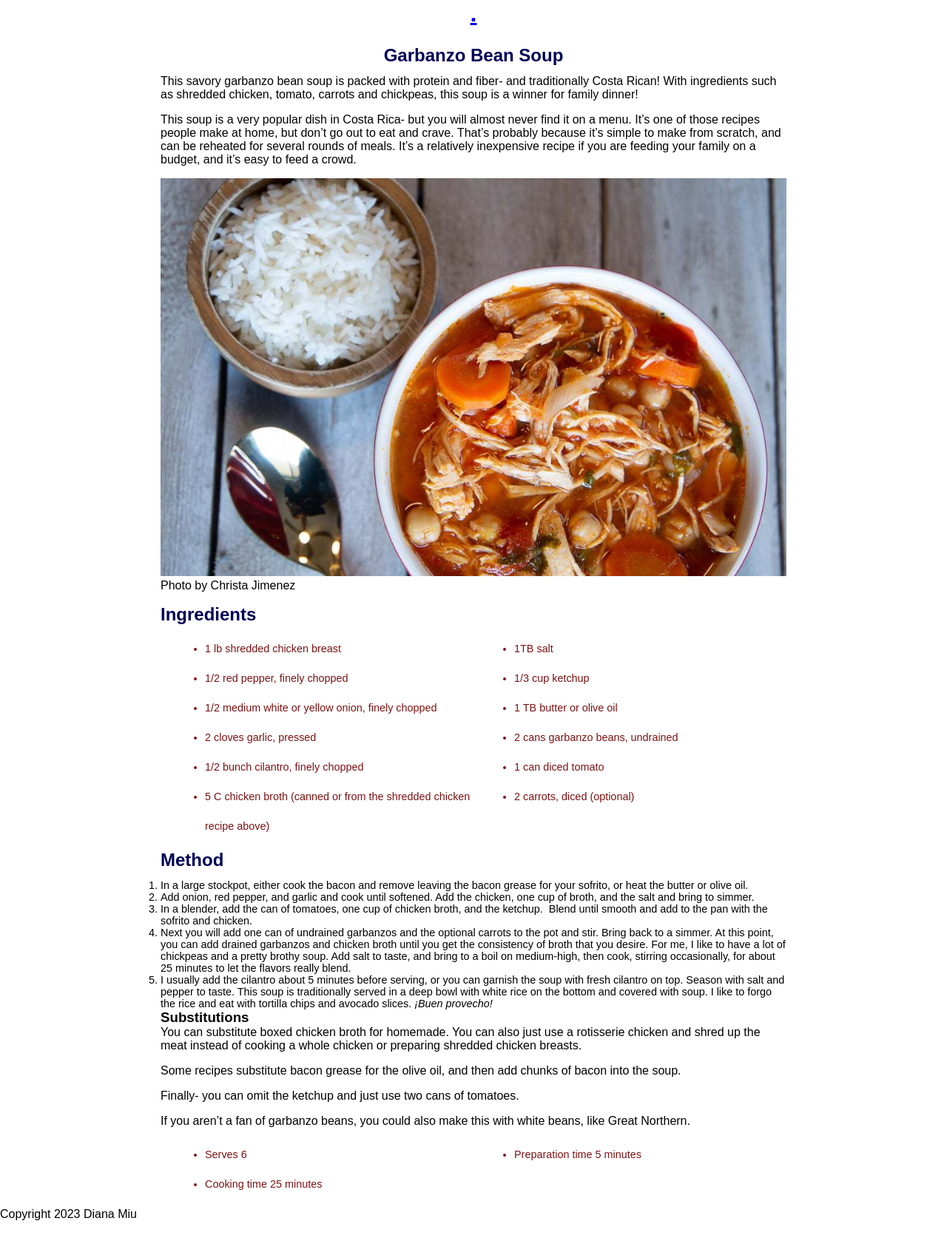
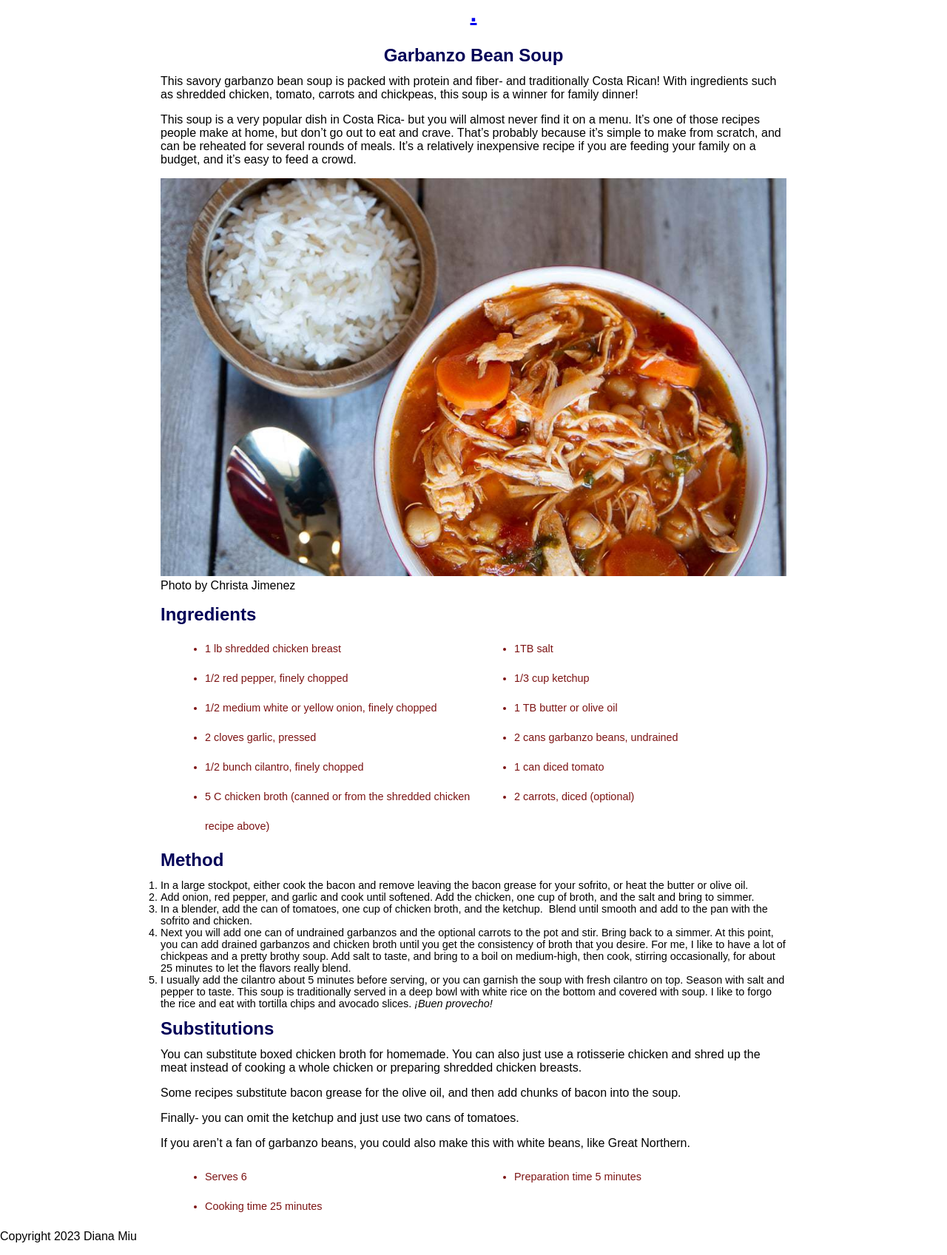
Before and after one commit to DianaMiu/recipesdiana, a Jekyll site: the page built from _recipes/recipe2.md, in a window 1280 px wide. Shown: the whole page at 74% size. Built offline with Jekyll 4.4.1, drawn with Linux system fonts in a browser that asks for light colours; before the commit the page ends 1667 px from its top, so only the background shows below that.

```diff
--- a/_recipes/recipe2.md
+++ b/_recipes/recipe2.md
@@ -34,7 +34,7 @@ This soup is a very popular dish in Costa Rica- but you will almost never find i
 4. Next you will add one can of undrained garbanzos and the optional carrots to the pot and stir. Bring back to a simmer. At this point, you can add drained garbanzos and chicken broth until you get the consistency of broth that you desire. For me, I like to have a lot of chickpeas and a pretty brothy soup. Add salt to taste, and bring to a boil on medium-high, then cook, stirring occasionally, for about 25 minutes to let the flavors really blend.
 5. I usually add the cilantro about 5 minutes before serving, or you can garnish the soup with fresh cilantro on top. Season with salt and pepper to taste. This soup is traditionally served in a deep bowl with white rice on the bottom and covered with soup. I like to forgo the rice and eat with tortilla chips and avocado slices. *¡Buen provecho!*
 
-### Substitutions
+## Substitutions
 
 You can substitute boxed chicken broth for homemade. You can also just use a rotisserie chicken and shred up the meat instead of cooking a whole chicken or preparing shredded chicken breasts.
 
```
